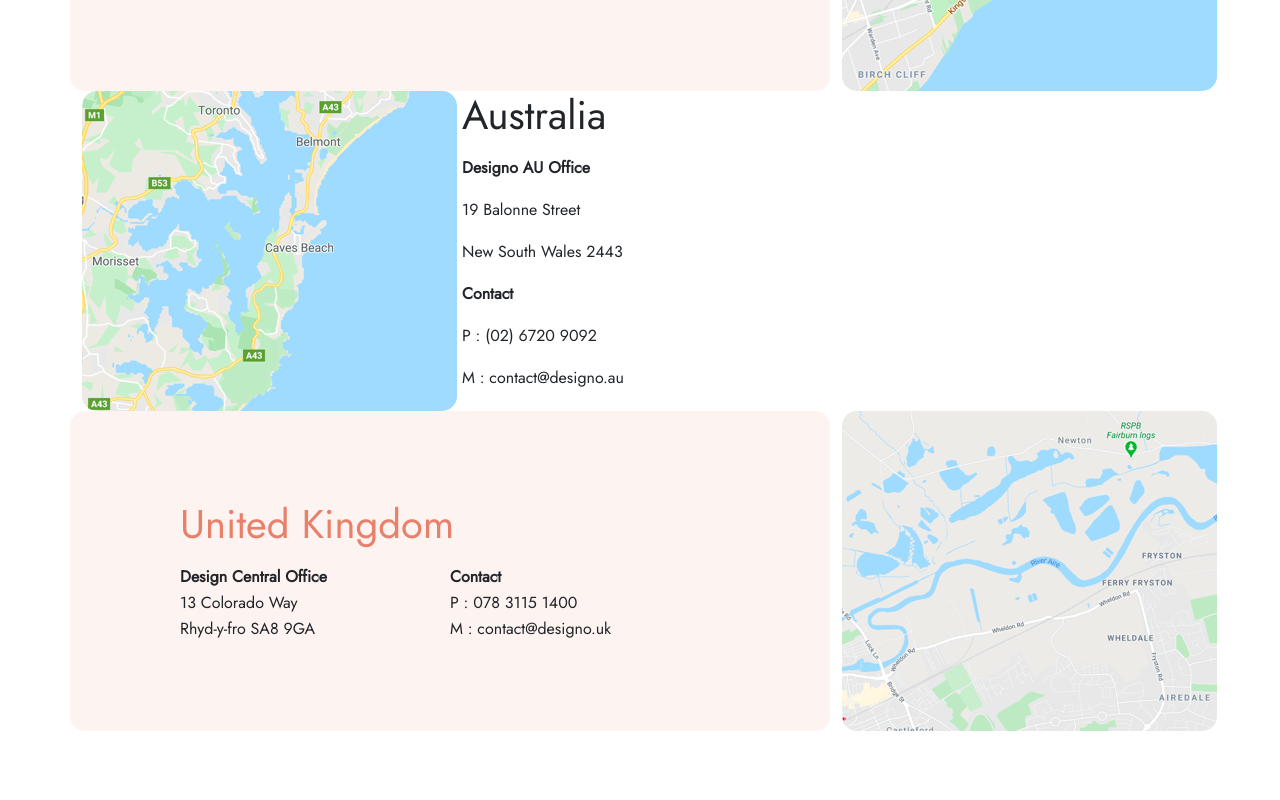
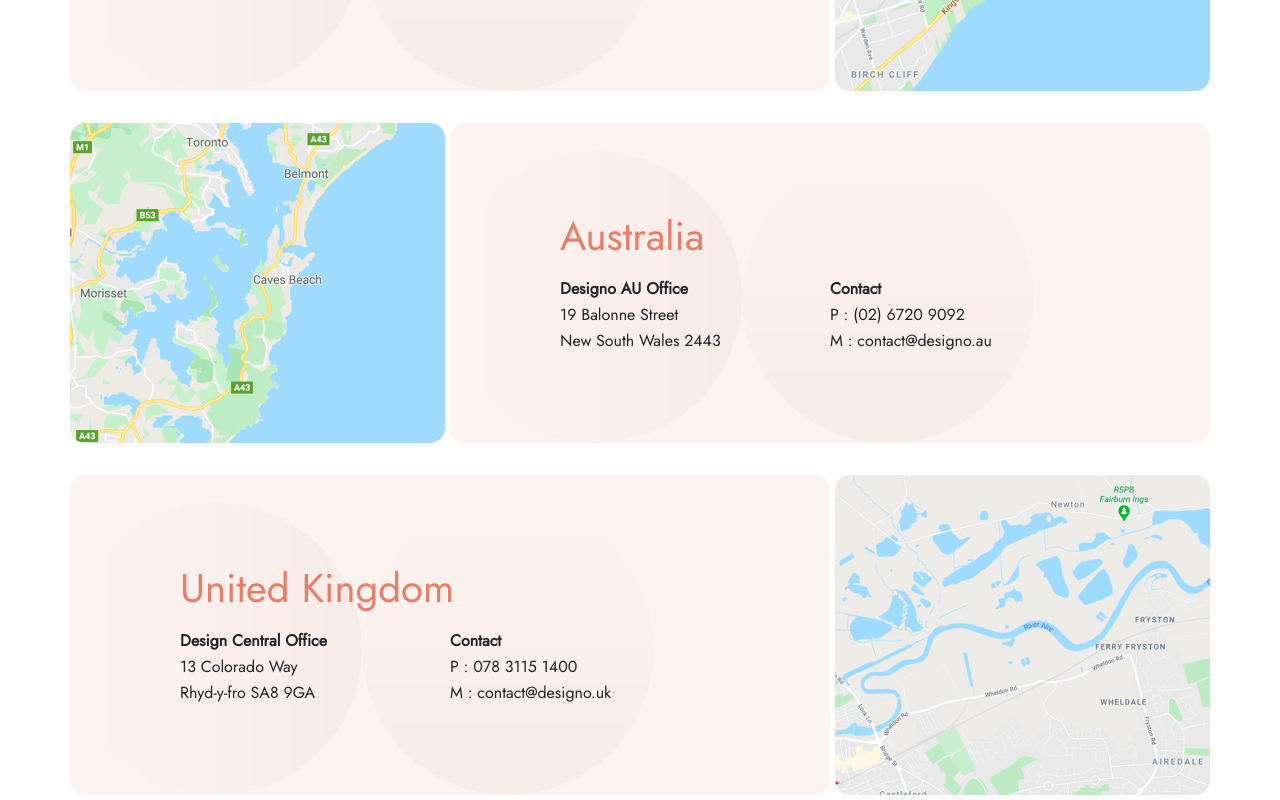
Before and after one commit to antran1245/designo-multi-page, a React (Create React App) app: page /locations in a window 1280 px wide. Shown: the part 400-1200 px from the top of the page. Built offline with nearby package versions, Linux system fonts and the light colour scheme.

Commit message:
adding circle into location peach boxes

```diff
--- a/src/components/Locations.jsx
+++ b/src/components/Locations.jsx
@@ -9,6 +9,7 @@
             <Row>
                 <Col md={8} className="contact-box">
                     <div>
+                        <img src={twoCircle} alt="two circle" className='circle'/>
                         <p className='heading2'>Canada</p>
                         <div className='info'>
                             <div className='office'>
@@ -24,16 +25,17 @@
                         </div>
                     </div>
                 </Col>
-                <Col md={4}>
+                <Col md={4} className="pe-0 d-flex justify-content-end">
                     <img src={require('../assets/locations/desktop/image-map-canada.png')} alt="canada" className='map'/>
                 </Col>
             </Row>
             <Row>
-                <Col md={4}>
+                <Col md={4} className="ps-0 d-flex">
                     <img src={require('../assets/locations/desktop/image-map-australia.png')} alt="australia" className='map'/>
                 </Col>
-                <Col md={8}>
+                <Col md={8} className="contact-box">
                     <div>
+                        <img src={twoCircle} alt="two circle" className='circle'/>
                         <p className='heading2'>Australia</p>
                         <div className='info'>
                             <div className='office'>
@@ -53,6 +55,7 @@
             <Row>
                 <Col md={8} className="contact-box">
                     <div>
+                        <img src={twoCircle} alt="two circle" className='circle'/>
                         <p className='heading2'>United Kingdom</p>
                         <div className='info'>
                             <div className='office'>
@@ -68,7 +71,7 @@
                         </div>
                     </div>
                 </Col>
-                <Col md={4}>
+                <Col md={4} className="pe-0 d-flex justify-content-end">
                     <img src={require('../assets/locations/desktop/image-map-united-kingdom.png')} alt="united kingdom" className='map'/>
                 </Col>
             </Row>
--- a/src/sass/locations.scss
+++ b/src/sass/locations.scss
@@ -1,12 +1,21 @@
 @use 'App';
 
 // contact information
+.row {
+    margin-bottom: 32px;
+}
 .contact-box {
     background-color: #FDF3F0;
     border-radius: 15px;
     display: flex;
     justify-content: center;
     align-items: center;
+    position: relative;
+    .circle {
+        position: absolute;
+        bottom: 0;
+        left: 0;
+    }
     .heading2 {
         color: App.$peach;
     }
```
